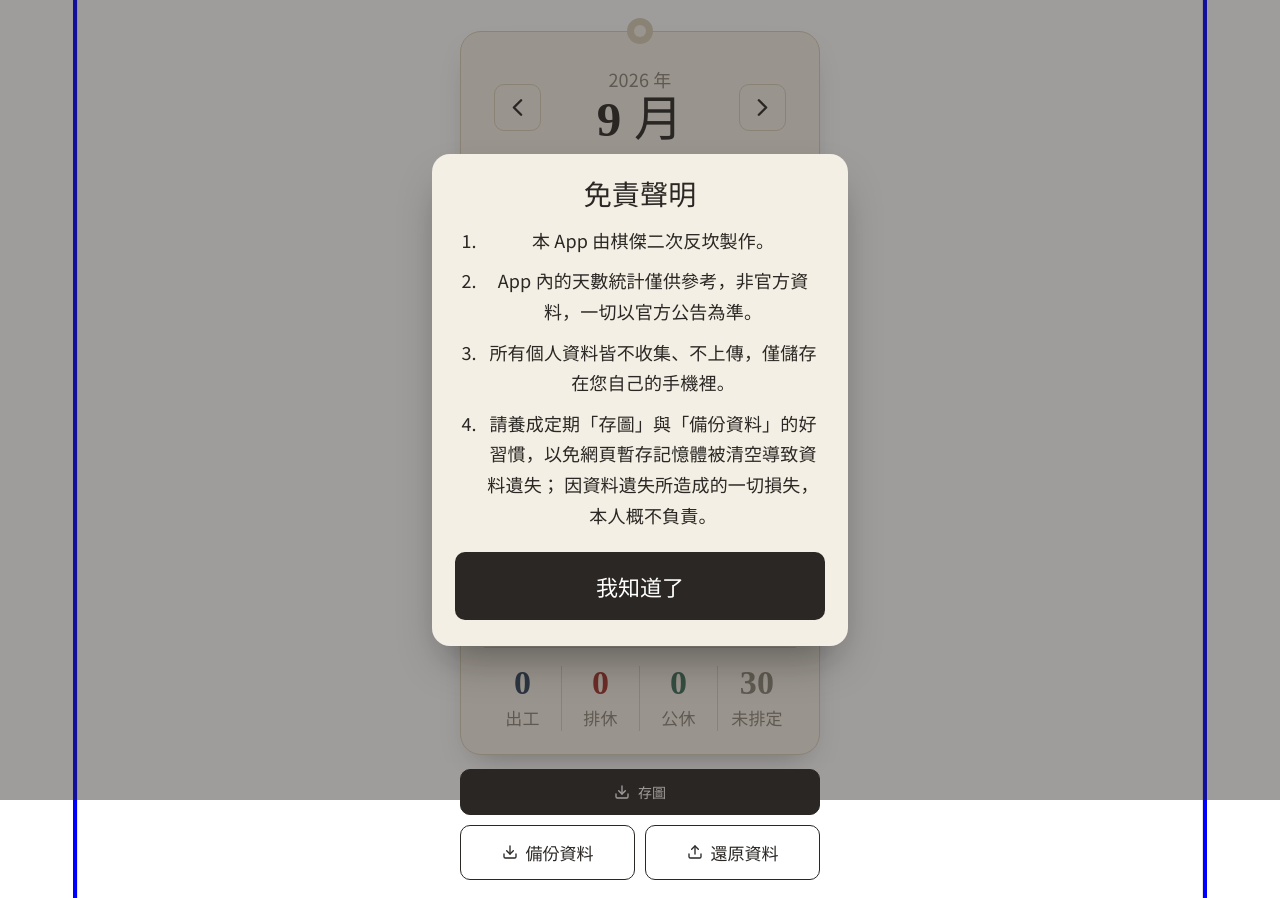
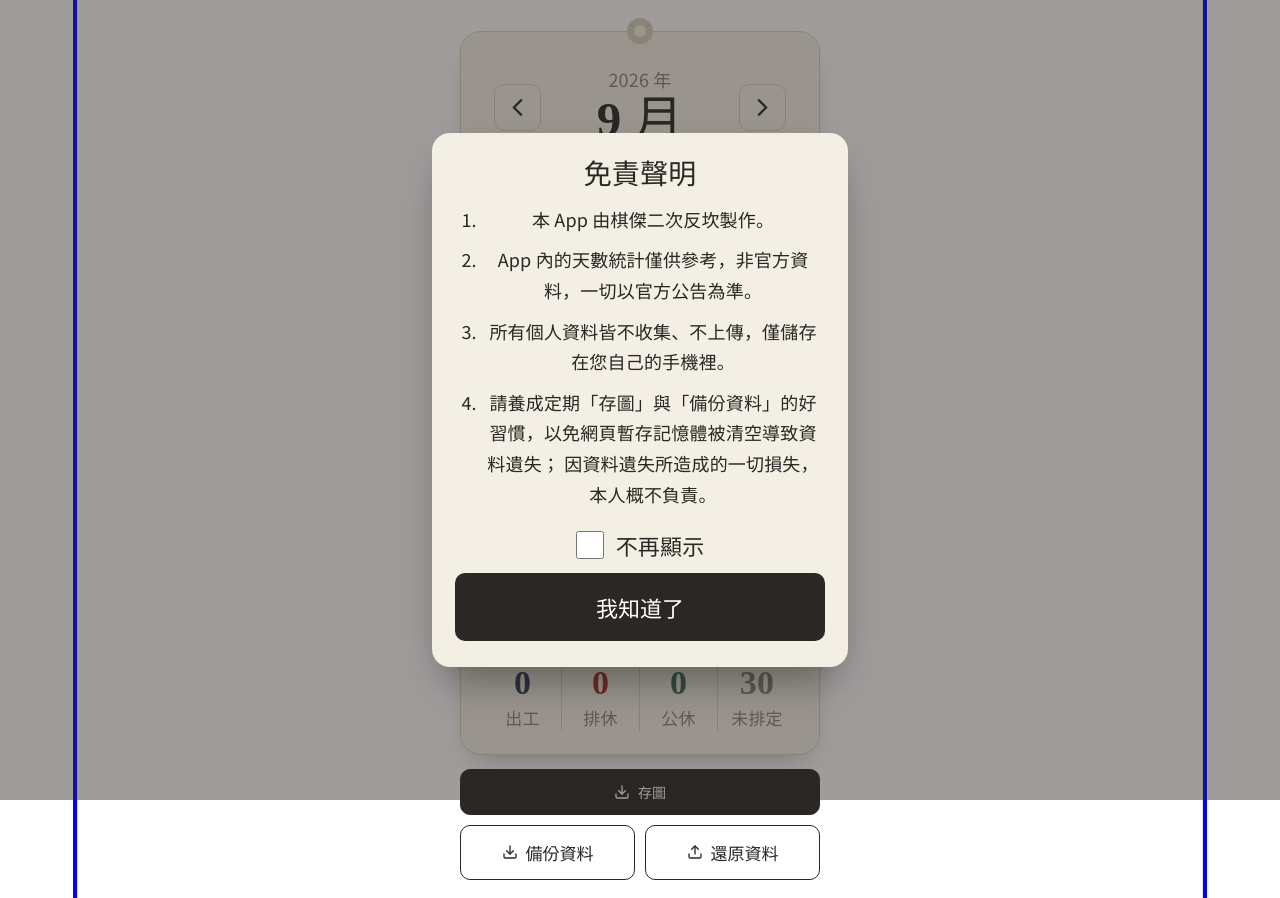
Before and after one commit to 0jerryqq-star/my-perfect-pwa, a React (Vite) app: page / in a window 1280 px wide. Built offline with nearby package versions, Linux system fonts and the light colour scheme.

Commit message:
update app

```diff
--- a/src/App.jsx
+++ b/src/App.jsx
@@ -96,7 +96,23 @@ export default function AttendanceCalendar() {
   const [draftStart, setDraftStart] = useState(WORK_START);
   const [draftEnd, setDraftEnd] = useState(WORK_END);
   const [saving, setSaving] = useState(false);
-  const [showDisclaimer, setShowDisclaimer] = useState(true);
+  const DISCLAIMER_KEY = "attendance-calendar:disclaimer-hidden";
+  const [showDisclaimer, setShowDisclaimer] = useState(() => {
+    try {
+      return localStorage.getItem(DISCLAIMER_KEY) !== "1";
+    } catch {
+      return true;
+    }
+  });
+  const [dontShowAgain, setDontShowAgain] = useState(false);
+  const handleConfirmDisclaimer = () => {
+    if (dontShowAgain) {
+      try {
+        localStorage.setItem(DISCLAIMER_KEY, "1");
+      } catch {}
+    }
+    setShowDisclaimer(false);
+  };
   const captureRef = useRef(null);
 
   const key = monthKey(year, monthIndex);
@@ -538,6 +554,7 @@ export default function AttendanceCalendar() {
         .ac-stat:last-child { border-right:none; }
         .ac-stat-num { font-family:'Noto Serif TC', serif; font-weight:700; font-size:34px; line-height:1; color:var(--ink); }
         .ac-stat-num.n-work { color: var(--work); }
+        .ac-stat-sub { font-size:16px; line-height:1; margin-top:5px; color:var(--work); font-weight:700; }
         .ac-stat-num.n-off { color: var(--off); }
         .ac-stat-num.n-holiday { color: var(--holiday); }
         .ac-stat-num.n-unset { color: var(--ink-soft); }
@@ -632,6 +649,8 @@ export default function AttendanceCalendar() {
         .ac-disclaimer-title { font-family:'Noto Serif TC', serif; font-weight:900; font-size:28px; text-align:center; margin-bottom:16px; }
         .ac-disclaimer-list { margin:0 0 22px; padding-left:26px; font-size:18px; line-height:1.7; color:var(--ink); }
         .ac-disclaimer-list li { margin-bottom:10px; }
+        .ac-dontshow { display:flex; align-items:center; justify-content:center; gap:12px; margin:6px 0 14px; font-size:22px; color:var(--ink); cursor:pointer; }
+        .ac-dontshow input { width:28px; height:28px; accent-color: var(--work); cursor:pointer; margin:0; }
       `}</style>
 
       <div ref={captureRef} className="ac-capture">
@@ -705,6 +724,9 @@ export default function AttendanceCalendar() {
         <div className="ac-stats">
           <div className="ac-stat">
             <div className="ac-stat-num n-work">{loading ? "–" : fmt(stats.workDaysSum, 3)}</div>
+            {!loading && stats.overtimeSum > 0 && (
+              <div className="ac-stat-sub">{fmt(stats.workDaysSum + stats.overtimeSum / 8, 2)}天</div>
+            )}
             <div className="ac-stat-label">出工</div>
           </div>
           <div className="ac-stat">
@@ -967,7 +989,15 @@ export default function AttendanceCalendar() {
                 因資料遺失所造成的一切損失，本人概不負責。
               </li>
             </ol>
-            <button className="ac-confirm" onClick={() => setShowDisclaimer(false)}>
+            <label className="ac-dontshow">
+              <input
+                type="checkbox"
+                checked={dontShowAgain}
+                onChange={(e) => setDontShowAgain(e.target.checked)}
+              />
+              <span>不再顯示</span>
+            </label>
+            <button className="ac-confirm" onClick={handleConfirmDisclaimer}>
               我知道了
             </button>
           </div>
```
Also changed, not shown: 1 other file (tests, documents, lock files or other folders).
